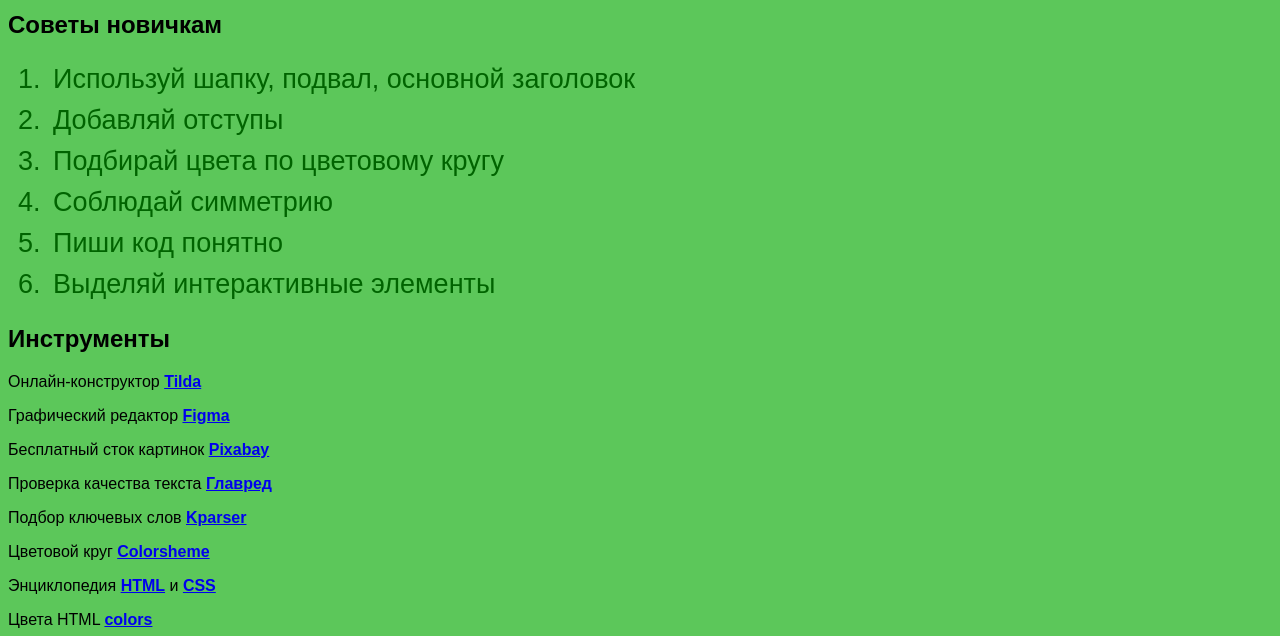
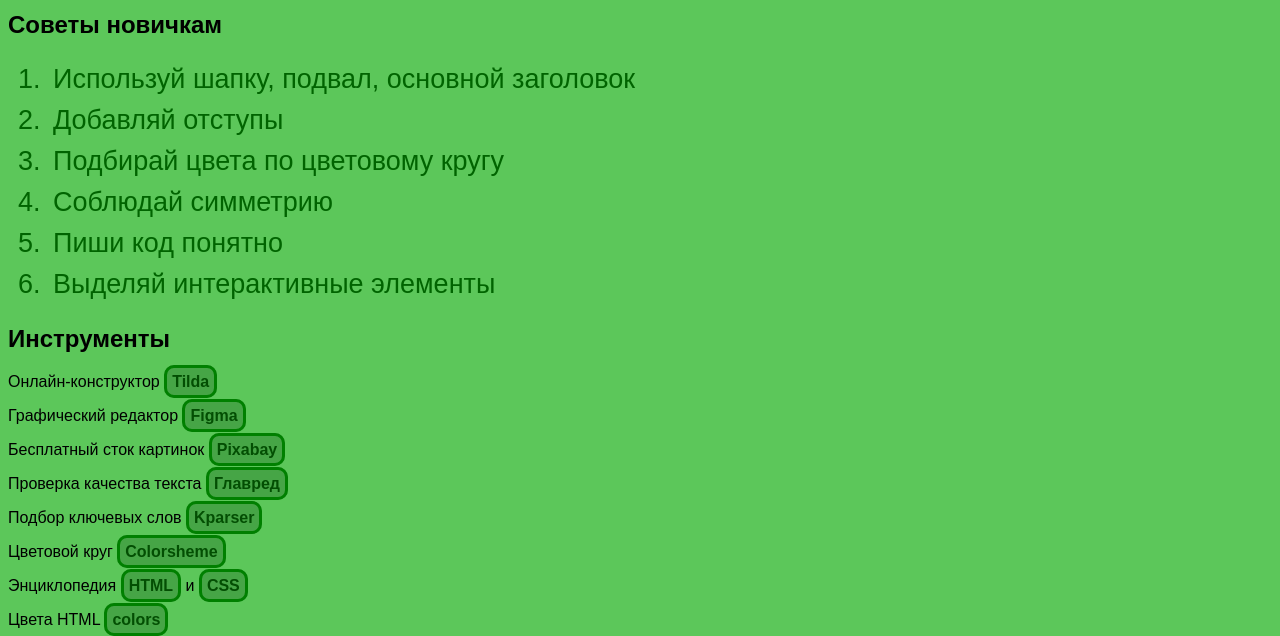
Before and after one commit to sashkkkaaaa/.github.io, a plain HTML site: page info.html in a window 1280 px wide. Shown: the part 157-793 px from the top of the page. Drawn offline with Linux system fonts and the light colour scheme.

Commit message:
Update style.css

```diff
--- a/style.css
+++ b/style.css
@@ -102,3 +102,20 @@ li{
      color: rgb(72, 72, 170);
 
 }
+
+.link-text{
+   border: 3px solid green;
+   border-radius: 10px;
+   padding: 5px;
+   color: rgb(3, 78, 3);
+   background-color: rgb(70, 165, 70);
+   text-decoration: none;
+}
+
+.link-text:focus{
+    box-shadow:inset 0 5px 0 5px rgb(22, 97, 52);
+}
+
+.link-text:hover{
+    box-shadow: 0px 10px 10px 0px green;
+    transition: 1s lineart
```
